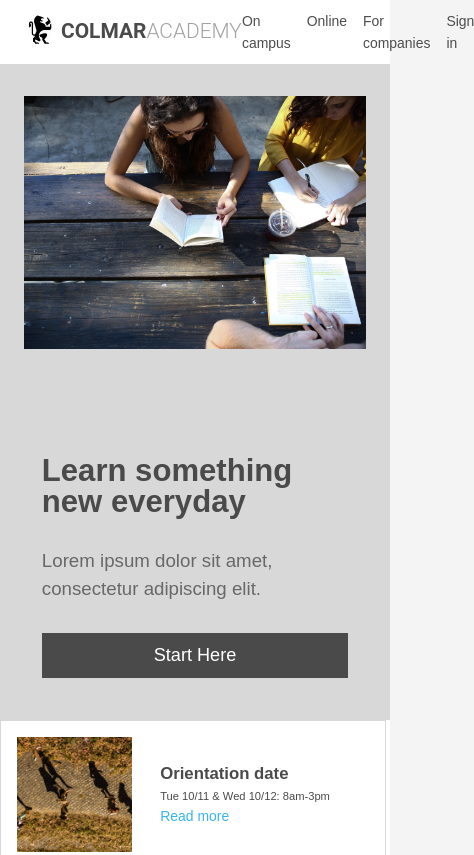
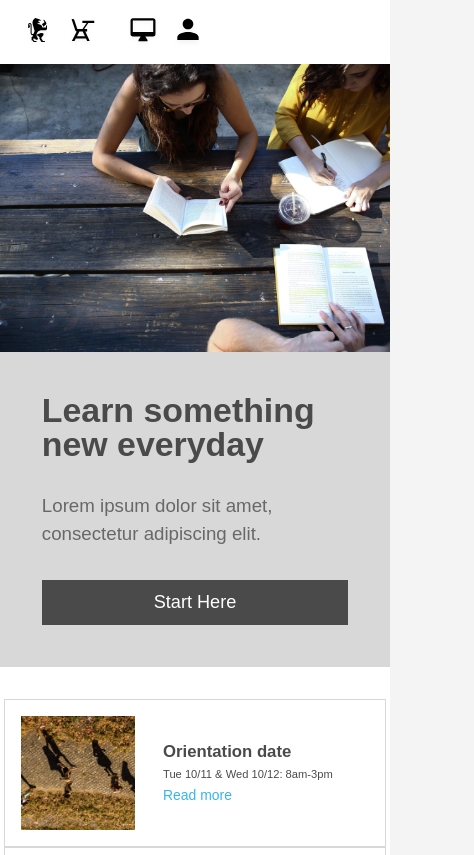
Before and after one commit to cwarre33/Colmar-Academy, a plain HTML site: page index.html in a window 390 px wide. Shown: the top 855 px of the page, 474 px wide, since content can reach past the window. Drawn offline with Linux system fonts and the light colour scheme.

Commit message:
started styling mobile version of site

```diff
--- a/index.html
+++ b/index.html
@@ -15,10 +15,25 @@
             <h1><b>COLMAR</b>ACADEMY</h1>
         </div>
         <nav>
-            <a>On campus</a>
-            <a>Online</a>
-            <a>For companies</a>
-            <a>Sign in</a>
+            <a>
+                <img src="images/ic-logo.svg" alt="Logo">
+            </a>
+            <a>
+                <span>On campus</span>
+                <img src="images/ic-on-campus.svg" alt="On campus">
+            </a>
+            <a>
+                <span>Online</span>
+
+            </a>
+            <a>
+                <span>For companies</span>
+                <img src="images/ic-online.svg" alt="For companies">
+            </a>
+            <a>
+                <span>Login</span>
+                <img src="images/ic-login.svg" alt="Login">
+            </a>
         </nav>
     </header>
     <section class="start-section">
--- a/style.css
+++ b/style.css
@@ -55,6 +55,28 @@ nav {
     gap: 16px;
     color: #4D4D4D;
 }
+nav a img {
+    display: none;
+}
+
+/* Media query for responsive layout */
+@media (max-width: 768px) {
+    .logo-title {
+        display: none;
+    }
+    nav span {
+        display: none;
+    }
+    nav {
+        flex-direction: row;
+        flex-wrap: wrap;
+        justify-content: space-between;
+    }
+    nav a img {
+        display: block;
+        flex-grow: 1;
+    }
+}
 
 /* Start section */
 .start-section {
@@ -85,7 +107,7 @@ nav {
     max-width: 500px;
 }
 .start-content h1 {
-    font-size: calc(2.2em + 0.1vw);
+    font-size: calc(2.4em + 0.1vw);
     margin-bottom: 30px;
     color: #4A4A4A;
     font-weight: bold;
@@ -121,9 +143,14 @@ nav {
     .start-content {
         order: 2;
         width: 100%;
-        margin-top: 32px;
     }
 
+    .start-content p {
+        margin-bottom: 32px;
+    }
+    .start-image {
+        margin: 0;
+    }
 }
 
 /* Explore section */
@@ -173,6 +200,8 @@ nav {
     flex: 0 0 40%;
     background-color: white;
     margin-right: 4px;
+    margin-left: 4px;
+    margin-top: 32px;
     margin-bottom: 92px;
 }
 
```
